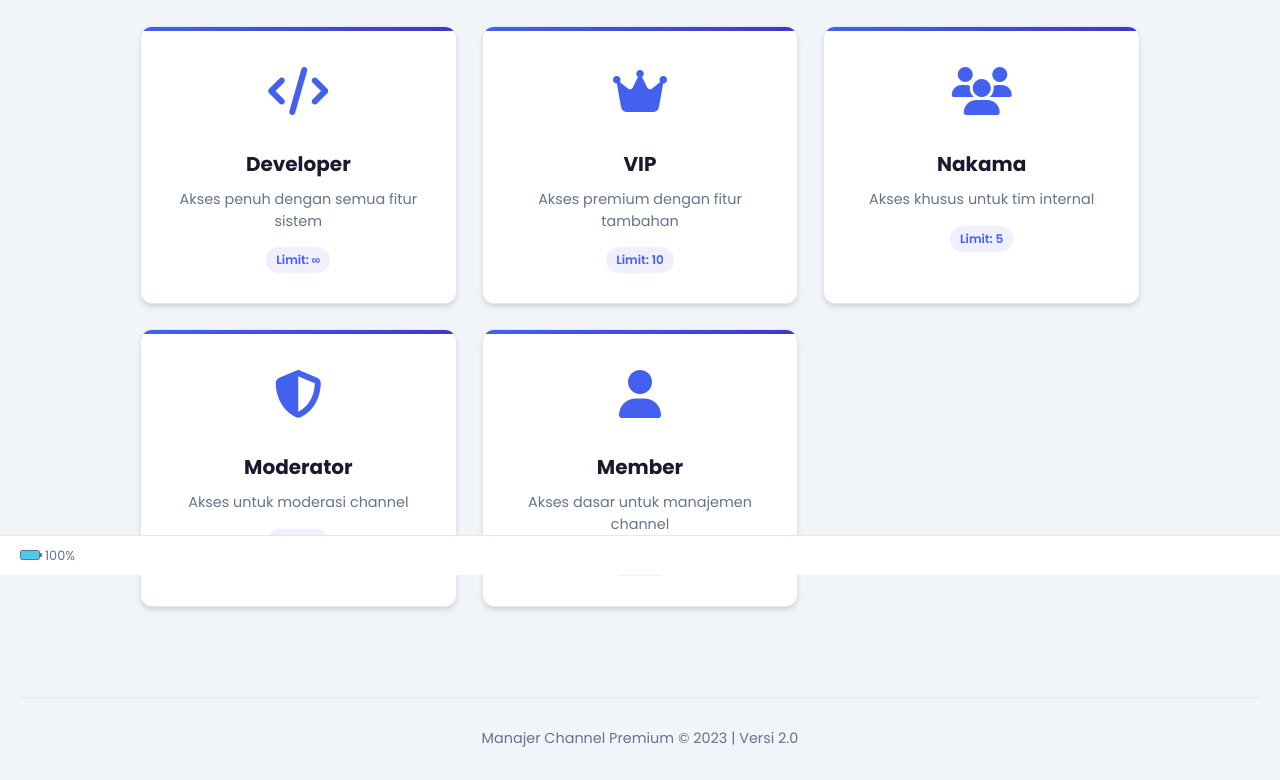
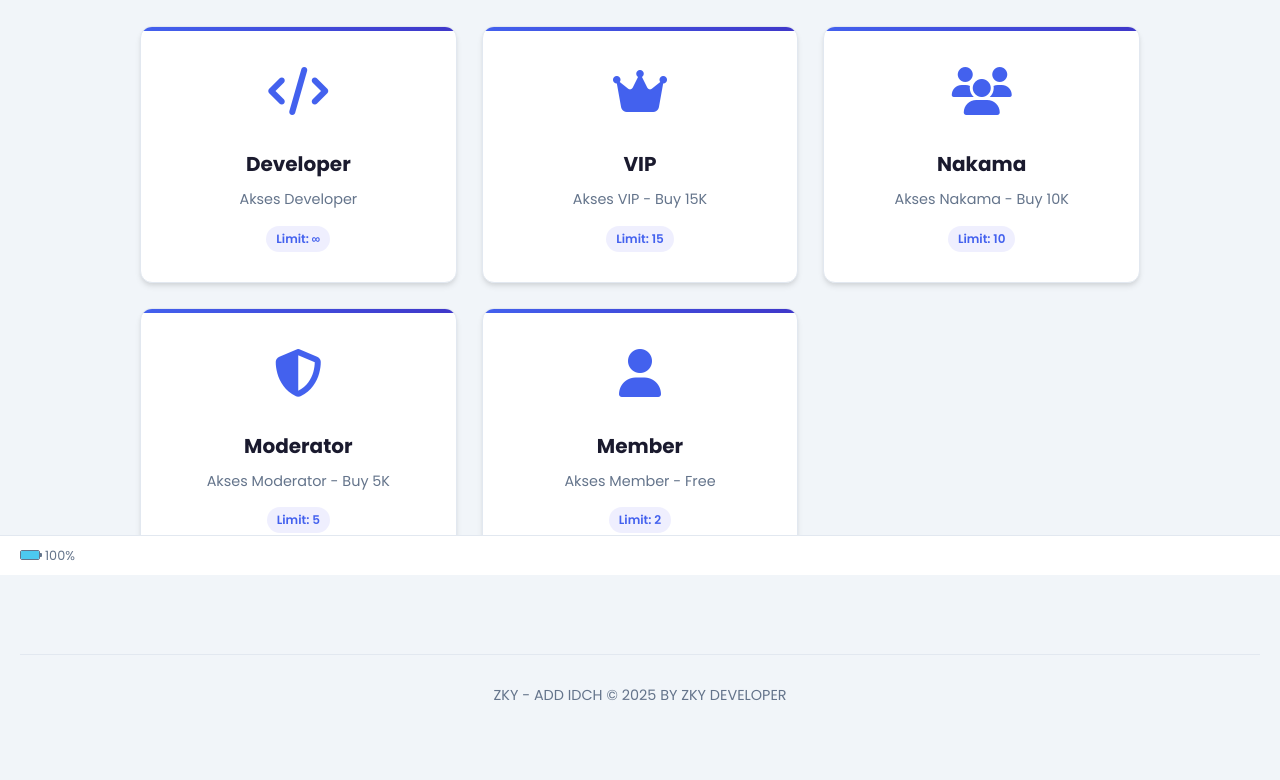
Before and after one commit to rzkypribadi/idchannel, a plain HTML site: page index.html in a window 1280 px wide. Shown: the part 225-1005 px from the top of the page. After the commit the page ends 962 px from the top, so only its background shows below. Drawn offline with nearby package versions, Linux system fonts and the light colour scheme.

Commit message:
index.html

```diff
--- a/index.html
+++ b/index.html
@@ -3,7 +3,7 @@
 <head>
     <meta charset="UTF-8">
     <meta name="viewport" content="width=device-width, initial-scale=1.0">
-    <title>Manajer Channel Premium</title>
+    <title>Zky - Tambah Id Channel</title>
     <link href="https://fonts.googleapis.com/css2?family=Poppins:wght@300;400;500;600;700&display=swap" rel="stylesheet">
     <link rel="stylesheet" href="https://cdnjs.cloudflare.com/ajax/libs/font-awesome/6.4.0/css/all.min.css">
     <script src="https://www.gstatic.com/firebasejs/8.10.0/firebase-app.js"></script>
@@ -1220,7 +1220,7 @@
 <body>
     <div class="container">
         <header class="header">
-            <h1 class="header-title animated">Manajer Channel Premium</h1>
+            <h1 class="header-title animated">ZKY - ADD IDCH</h1>
             <div class="header-controls">
                 <button class="control-btn" id="themeToggle">
                     <i class="fas fa-moon" id="themeIcon"></i>
@@ -1235,39 +1235,39 @@
                     <div class="role-card animated-slide" data-role="developer">
                         <div class="role-icon"><i class="fas fa-code"></i></div>
                         <h3 class="role-name">Developer</h3>
-                        <p class="role-desc">Akses penuh dengan semua fitur sistem</p>
+                        <p class="role-desc">Akses Developer</p>
                         <span class="role-badge">Limit: ∞</span>
                     </div>
                     <div class="role-card animated-slide" data-role="vip">
                         <div class="role-icon"><i class="fas fa-crown"></i></div>
                         <h3 class="role-name">VIP</h3>
-                        <p class="role-desc">Akses premium dengan fitur tambahan</p>
-                        <span class="role-badge">Limit: 10</span>
+                        <p class="role-desc">Akses VIP - Buy 15K</p>
+                        <span class="role-badge">Limit: 15</span>
                     </div>
                     <div class="role-card animated-slide" data-role="nakama">
                         <div class="role-icon"><i class="fas fa-users"></i></div>
                         <h3 class="role-name">Nakama</h3>
-                        <p class="role-desc">Akses khusus untuk tim internal</p>
-                        <span class="role-badge">Limit: 5</span>
+                        <p class="role-desc">Akses Nakama - Buy 10K</p>
+                        <span class="role-badge">Limit: 10</span>
                     </div>
                     <div class="role-card animated-slide" data-role="moderator">
                         <div class="role-icon"><i class="fas fa-shield-alt"></i></div>
                         <h3 class="role-name">Moderator</h3>
-                        <p class="role-desc">Akses untuk moderasi channel</p>
-                        <span class="role-badge">Limit: 7</span>
+                        <p class="role-desc">Akses Moderator - Buy 5K</p>
+                        <span class="role-badge">Limit: 5</span>
                     </div>
                     <div class="role-card animated-slide" data-role="member">
                         <div class="role-icon"><i class="fas fa-user"></i></div>
                         <h3 class="role-name">Member</h3>
-                        <p class="role-desc">Akses dasar untuk manajemen channel</p>
-                        <span class="role-badge">Limit: 3</span>
+                        <p class="role-desc">Akses Member - Free</p>
+                        <span class="role-badge">Limit: 2</span>
                     </div>
                 </div>
             </div>
 
             <div class="login-container" id="loginContainer" style="display: none;">
                 <h2 class="login-title" id="loginTitle">Login</h2>
-                <p class="login-subtitle">Masukkan kredensial untuk mengakses dashboard</p>
+                <p class="login-subtitle">Masukkan data akun untuk mengakses dashboard</p>
                 <div class="alert alert-danger" id="loginError"></div>
                 <form id="loginForm">
                     <div class="form-group" id="usernameField">
@@ -1292,7 +1292,7 @@
                         </div>
                     </div>
                     <div class="form-group" id="animeField" style="display: none;">
-                        <label for="anime" class="form-label">Anime Favorit</label>
+                        <label for="anime" class="form-label">Anime Favorit Zky</label>
                         <div class="input-with-icon">
                             <input type="text" id="anime" class="form-control" placeholder="Masukkan anime favorit" required>
                             <i class="fas fa-film input-icon"></i>
@@ -1351,7 +1351,7 @@
                     <div class="stat-card animated-slide">
                         <div class="stat-header">
                             <div>
-                                <div class="stat-title">Maks Channel</div>
+                                <div class="stat-title">Max Channel</div>
                                 <div class="stat-value" id="maxChannels">∞</div>
                             </div>
                             <div class="stat-icon warning">
@@ -1545,7 +1545,7 @@
         </div>
 
         <footer class="footer">
-            <p>Manajer Channel Premium &copy; 2023 | Versi 2.0</p>
+            <p>ZKY - ADD IDCH &copy; 2025 BY ZKY DEVELOPER</p>
         </footer>
     </div>
 
@@ -1575,7 +1575,7 @@
                 <button class="close-modal" id="closeDeleteAllModal">&times;</button>
             </div>
             <div class="modal-body">
-                <p>Ini akan menghapus SEMUA channel Anda. Lanjutkan?</p>
+                <p>Ini akan menghapus Semua channel Anda. Lanjutkan?</p>
             </div>
             <div class="modal-footer">
                 <button class="btn btn-secondary" id="cancelDeleteAll">Batal</button>
```
